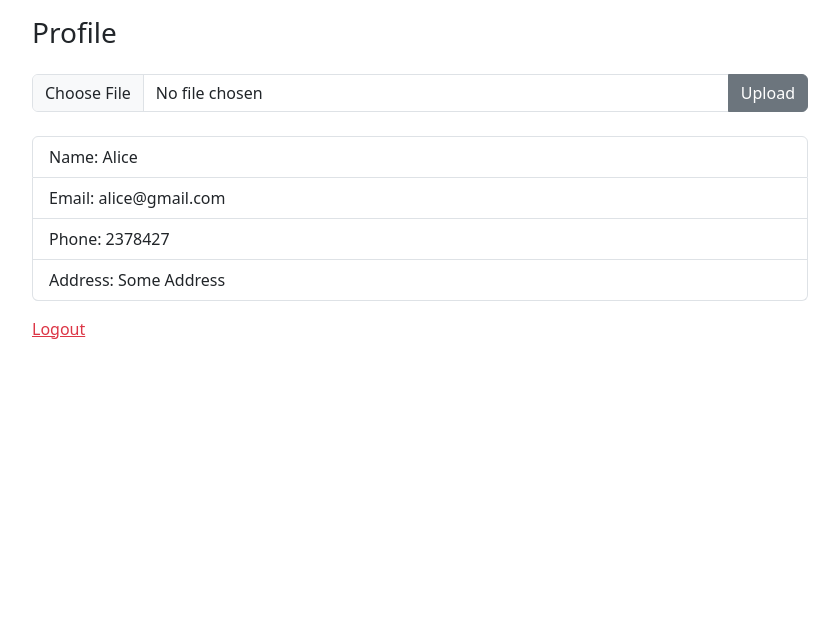
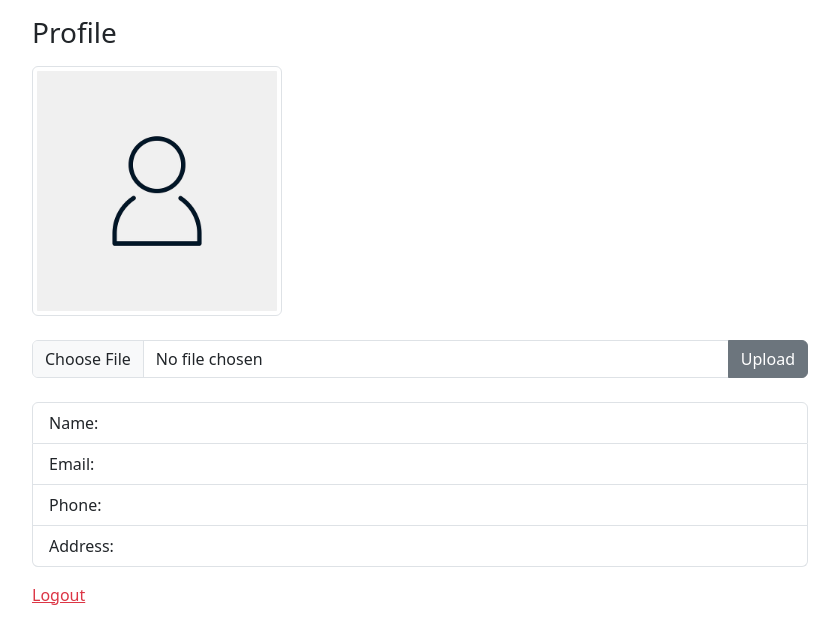
Before and after one commit to myat-kyaw-thu/laradock_starter, a PHP site: page /project_new_class/profile.php in a window 1280 px wide. Shown: the top 644 px of the page, without its empty margins (220-1059 px from the left). Run offline with PHP 8.4, Linux system fonts and the light colour scheme; the visitor is signed in with stand-in values (Sample User, id 1); data that the repository does not hold is empty.

Commit message:
photo upload

```diff
--- a/_classes/Libs/Database/UsersTable.php
+++ b/_classes/Libs/Database/UsersTable.php
@@ -33,4 +33,10 @@ class UsersTable
             exit();
         }
     }
+
+    public function updatePhoto($id , $photo) {
+        $statement = $this->db->prepare("UPDATE users SET photo=:photo WHERE id=:id");
+        $statement->execute(['id' => $id , 'photo' => $photo]);
+        return $statement->rowCount();
+    }
 }
--- a/profile.php
+++ b/profile.php
@@ -1,11 +1,7 @@
 <?php
-session_start();
-$login = isset($_SESSION['user']);
-
-if (!$login) {
-    header("location: index.php");
-    exit();
-}
+include("./vendor/autoload.php");
+use Helpers\Auth;
+$user = Auth::check();
 ?>
 
 <!DOCTYPE html>
@@ -22,21 +18,22 @@ if (!$login) {
     <div class="container" style="max-width: 800px;">
         <h1 class="h3 my-3">Profile</h1>
 
-        <?php if (file_exists("_actions/photos/profile.jpg")) : ?>
-            <img src="_actions/photos/profile.jpg" width="300" class="img-thumbnail rounded-2">
+        <?php if ($user->photo): ?>
+            <img src="./_actions/photos/<?=$user->photo?>"class="img-thumbnail rounded-2" style="width: 250px; height: 250px">
+
+            <?php else : ?>
+                <img src="./_actions/photos/profile.jpg" style="width: 250px; height: 250px" class="img-thumbnail rounded-2">
         <?php endif ?>
-        <?php if ($_POST['error']) : ?>
-            <div class="alert alert-danger">Wrong Image Type</div>
-        <?php endif ?>
+
         <form action="_actions/upload.php" method="post" enctype="multipart/form-data" class="input-group my-4">
             <input type="file" class="form-control" name="photo">
             <button class="btn btn-secondary">Upload</button>
         </form>
         <ul class="list-group mb-3">
-            <li class="list-group-item">Name: Alice</li>
-            <li class="list-group-item">Email: alice@gmail.com</li>
-            <li class="list-group-item">Phone: 2378427</li>
-            <li class="list-group-item">Address: Some Address</li>
+            <li class="list-group-item">Name: <?=$user->name ?></li>
+            <li class="list-group-item">Email: <?=$user->email ?></li>
+            <li class="list-group-item">Phone: <?=$user->phone ?></li>
+            <li class="list-group-item">Address: <?=$user->address ?></li>
         </ul>
         <a href="_actions/logout.php" class="text-danger">Logout</a>
     </div>
```
Also changed, not shown: _actions/upload.php (+24 -0 lines), _actions/photos/Java.png (added), _actions/photos/desktop-wallpaper-toji-fushiguro-from-jujutsu-kaisen-icons-fushiguro-toji.jpg (added), _actions/photos/profile.jpg (added).
